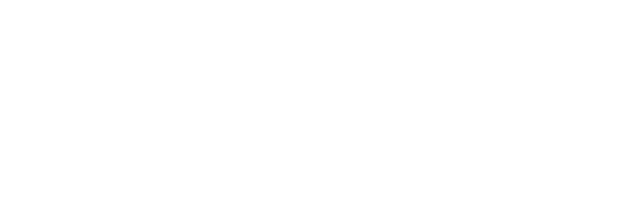
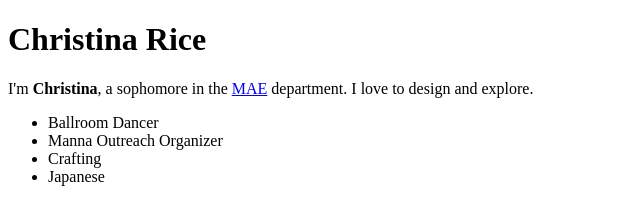
Before and after one commit to cerice/cerice.github.io, a plain HTML site: page index.html in a window 1280 px wide. Shown: the whole page, without its empty margins (0-640 px from the left). Drawn offline with Linux system fonts and the light colour scheme.

Commit message:
second commit

```diff
--- a/index.html
+++ b/index.html
@@ -1,4 +1,16 @@
 <!DOCTYPE html>
 <html>
-
-<html>
+	<head>
+		<title> Christina's personal website </title>
+	</head>
+	<body>
+		<h1>Christina Rice</h1>
+		<p>I'm <strong>Christina</strong>, a sophomore in the <a href="http://www.princeton.edu/mae/">MAE</a> department. I love to design and explore.</p>
+		<ul>
+			<li>Ballroom Dancer</li>
+			<li>Manna Outreach Organizer</li>
+			<li>Crafting</li>
+			<li>Japanese</li>
+		</ul>
+	</body>
+</html>
```
